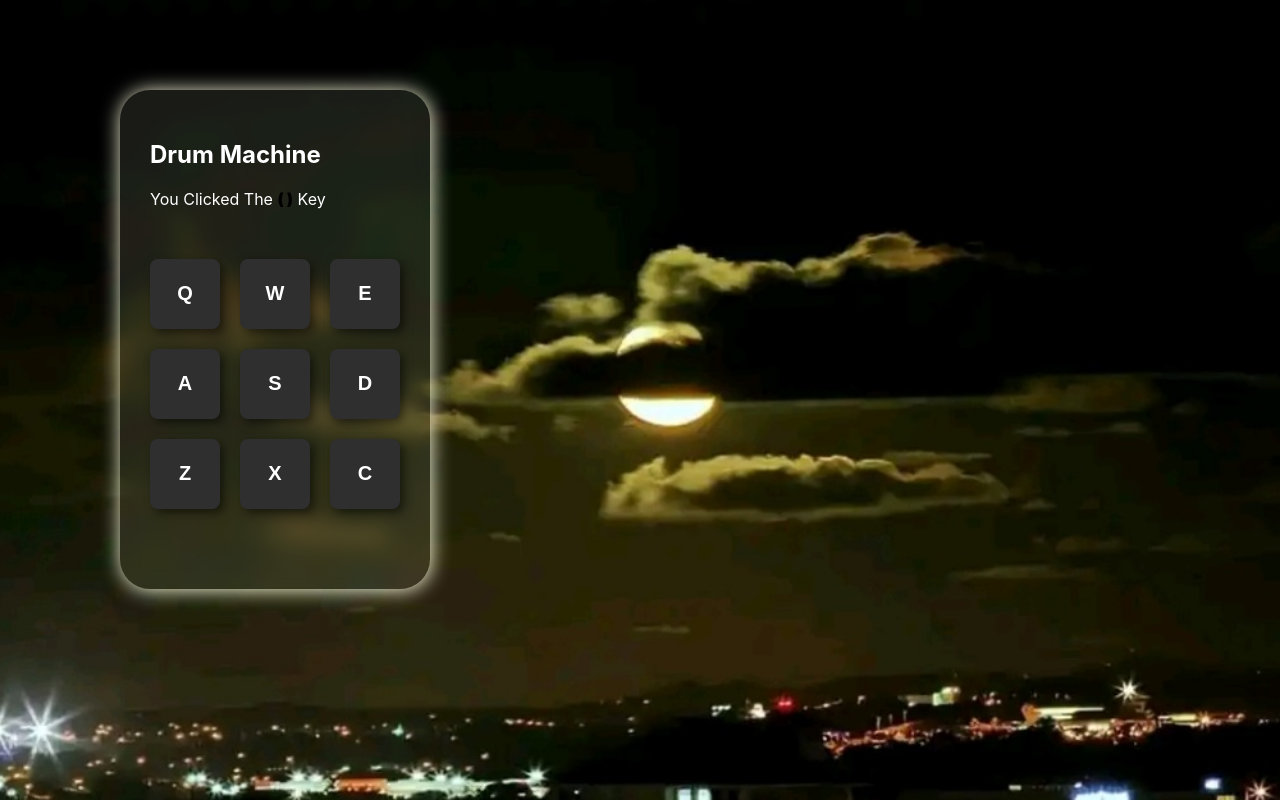
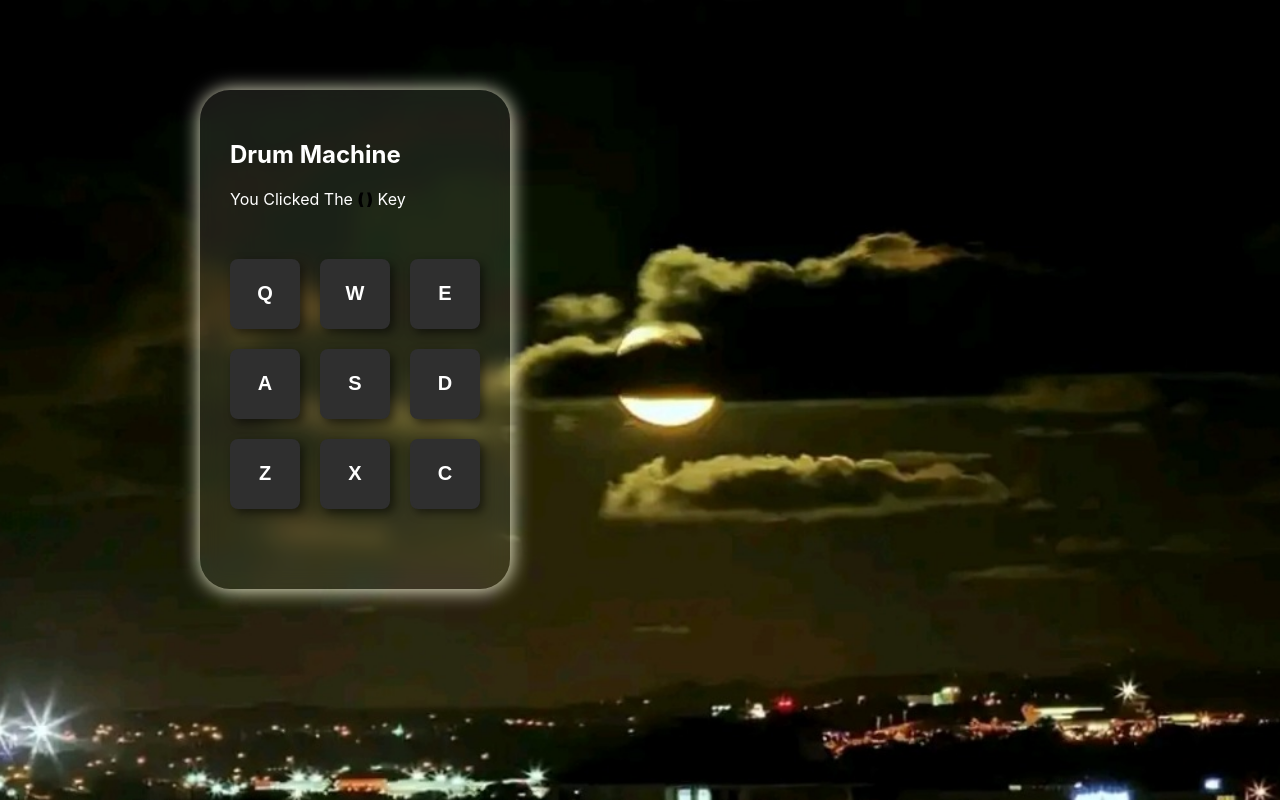
Before and after one commit to Najeeba-Qarqin/DrumMachine, a React (Create React App) app: page / in a window 1280 px wide. Built offline with nearby package versions, Linux system fonts and the light colour scheme; the HTML template or start-up script is replaced by a standard one.

Commit message:
Added description to readme file

```diff
--- a/src/App.css
+++ b/src/App.css
@@ -54,7 +54,7 @@ span {
 
 @media (min-width: 700px) {
   .App {
-    margin: 200px 100px 100px 150px;
+    margin: 200px;
     padding: 30px;
   }
 
@@ -72,7 +72,7 @@ span {
   }
 
   .App {
-    margin: 90px 120px;
+    margin: 90px 200px;
     padding: 30px;
   }
 
```
Also changed, not shown: src/images/Demo.png (added), 1 other file (tests, documents, lock files or other folders).
